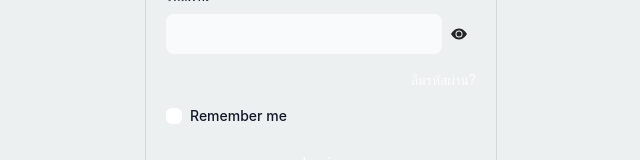
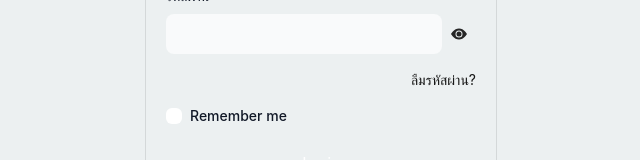
Before and after one commit to ibestdk/adoppix-client-react, a React (Vite) app: page /login in a window 1280 px wide. Shown: the part 360-520 px from the top of the page, without its empty margins (319-959 px from the left). Built offline with nearby package versions, Linux system fonts and the light colour scheme.

Commit message:
fix sign in showpassword

```diff
--- a/src/components/auth/login/login.component.jsx
+++ b/src/components/auth/login/login.component.jsx
@@ -9,9 +9,11 @@ import { useState, useEffect } from "react";
 const LoginCard = () => {
   const navigate = useNavigate();
   const [isShowPassword, setIsShowPassword] = useState(false);
+
   const handleCheck = () => {
+    console.log("called func handleCheck")
     setIsShowPassword(!isShowPassword);
-    console.log(isShowPassword)
+    console.log(isShowPassword);
   };
 
   const label = { inputProps: { 'aria-label': 'Checkbox demo' } };
@@ -96,13 +98,13 @@ const LoginCard = () => {
                 className="dark:text-adoplight  text-adopsoftdark"
                 icon={<BsEyeFill />}
                 checkedIcon={<BsEyeSlashFill />}
-                onChange={handleCheck}
+                onClick={handleCheck}
               />
 
             </div>
           </div>
           <div>
-            <Link to="/forgetpassword" className="float-right text-sm">
+            <Link to="/forgetpassword" className="float-right text-sm dark:text-adoplight text-adopdark">
               ลืมรหัสผ่าน?
             </Link>
           </div>
```
